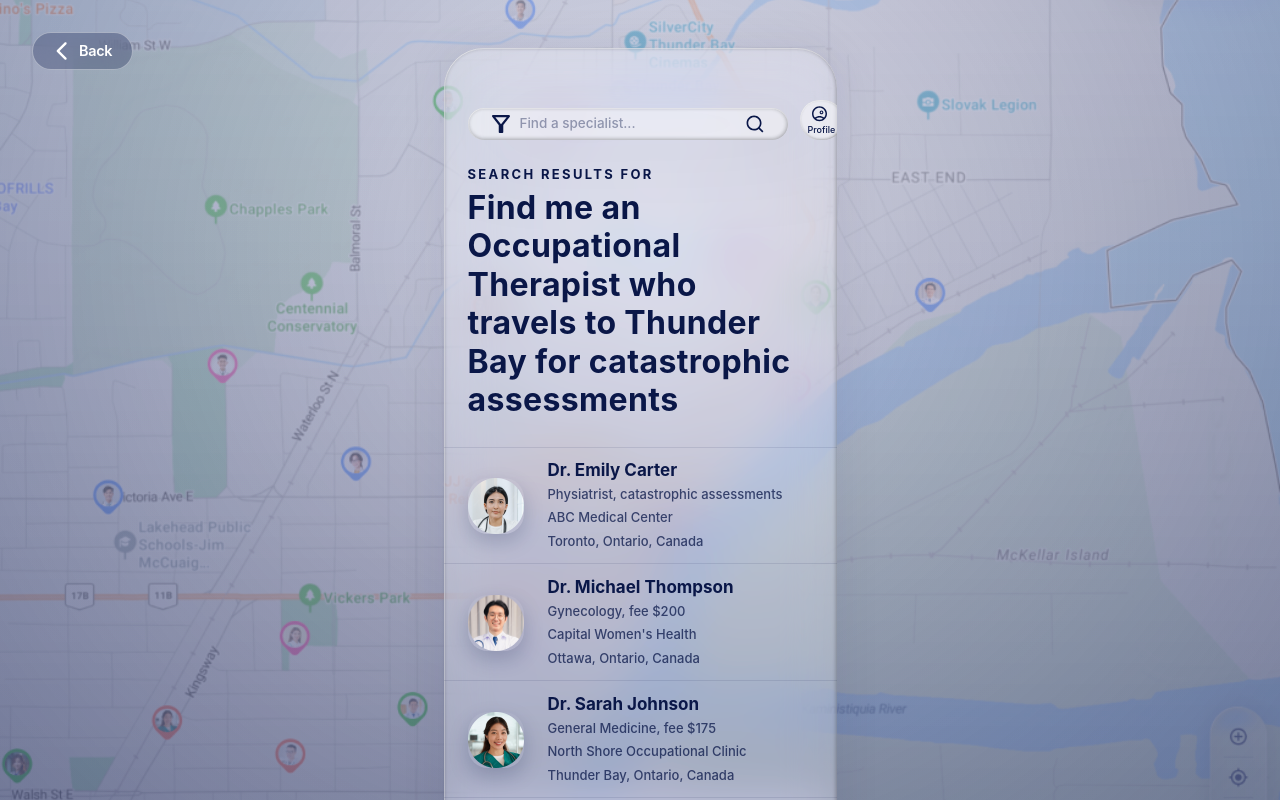
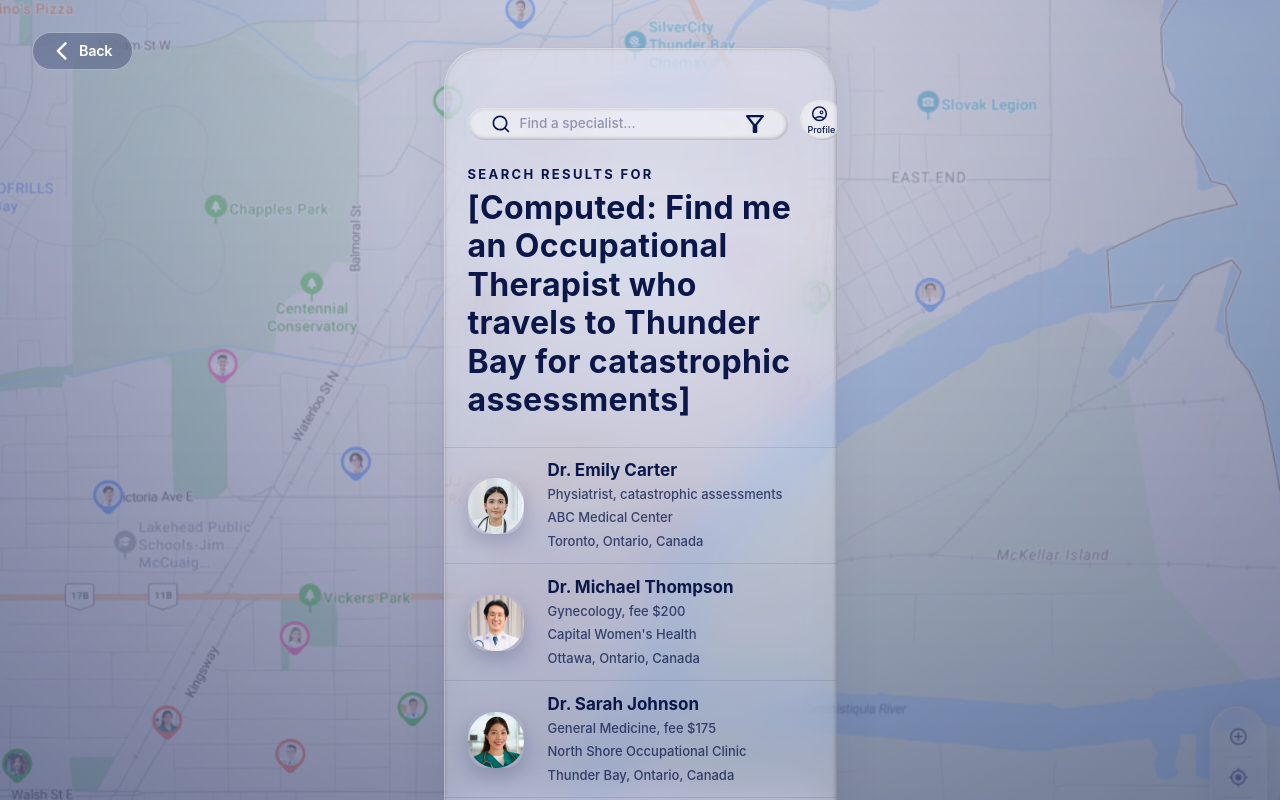
Before and after one commit to BrnzAi/DocRoster-frontend, an Angular app: page /search in a window 1280 px wide. Shown: the top 800 px of the page. Built offline with nearby package versions, Linux system fonts and the light colour scheme.

Commit message:
codex fix layout of filter page

```diff
--- a/src/app/components/filter-overlay/filter-overlay.component.scss
+++ b/src/app/components/filter-overlay/filter-overlay.component.scss
@@ -8,6 +8,8 @@
   z-index: 10;
   display: grid;
   place-items: center;
+  padding: 2.5rem 1.5rem;
+  overflow-y: auto;
   pointer-events: none;
   opacity: 0;
   transition: opacity 0.2s ease;
@@ -43,6 +45,8 @@
   box-shadow: 0 1.5rem 3rem rgba(10, 23, 72, 0.2);
   transform: translateY(1rem);
   transition: transform 0.2s ease;
+  max-height: min(90vh, 64rem);
+  overflow-y: auto;
 }
 
 .filters-overlay--open .filters {
--- a/src/app/components/search/search.component.html
+++ b/src/app/components/search/search.component.html
@@ -1,9 +1,19 @@
 <section class="search-screen" aria-labelledby="search-results-heading">
   <div class="search-screen__floating-bar">
-    <form class="search-screen__form" role="search" aria-label="Search for specialists" (submit)="$event.preventDefault()">
-      <span class="search-screen__icon" aria-hidden="true">
-        <img src="assets/anima/search/vector.svg" alt="" />
-      </span>
+    <form
+      class="search-screen__form"
+      role="search"
+      aria-label="Search for specialists"
+      (submit)="handleSubmit($event)"
+    >
+      <button
+        type="button"
+        class="search-screen__action search-screen__action--filters"
+        aria-label="Open filter options"
+        (click)="openFilters()"
+      >
+        <img src="assets/anima/search/vector-1.svg" alt="" />
+      </button>
 
       <label for="specialist-search" class="sr-only">Find a specialist</label>
       <input
@@ -17,12 +27,11 @@
       />
 
       <button
-        type="button"
-        class="search-screen__filter"
-        aria-label="Filter search results"
-        (click)="openFilters()"
+        type="submit"
+        class="search-screen__action search-screen__action--submit"
+        aria-label="Search specialists"
       >
-        <img src="assets/anima/search/vector-1.svg" alt="" />
+        <img src="assets/anima/search/vector.svg" alt="" />
       </button>
     </form>
 
@@ -38,7 +47,7 @@
   <div class="search-screen__content">
     <header class="search-screen__summary">
       <span class="search-screen__eyebrow" id="search-results-heading">SEARCH RESULTS FOR</span>
-      <p class="search-screen__query">{{ query.trim() ? query : defaultQuery }}</p>
+      <p class="search-screen__query">{{ displayedQuery }}</p>
     </header>
 
     <div class="search-screen__panel">
--- a/src/app/components/search/search.component.scss
+++ b/src/app/components/search/search.component.scss
@@ -53,26 +53,21 @@
   -webkit-backdrop-filter: blur(6px) brightness(100%) saturate(100%);
 }
 
-.search-screen__icon,
-.search-screen__filter {
+.search-screen__action {
   display: inline-flex;
   align-items: center;
   justify-content: center;
   width: 18px;
   height: 18px;
-}
-
-.search-screen__icon img,
-.search-screen__filter img {
-  width: 100%;
-  height: 100%;
-}
-
-.search-screen__filter {
   padding: 0;
   border: 0;
   background: none;
   cursor: pointer;
+}
+
+.search-screen__action img {
+  width: 100%;
+  height: 100%;
 }
 
 .search-screen__form input {
--- a/src/app/components/search/search.component.ts
+++ b/src/app/components/search/search.component.ts
@@ -1,6 +1,7 @@
 import { CommonModule } from '@angular/common';
-import { Component, EventEmitter, Output, computed, inject, signal } from '@angular/core';
+import { Component, EventEmitter, Input, Output, computed, inject, signal } from '@angular/core';
 import { FormsModule } from '@angular/forms';
+import { FilterSelection } from '../../models/filter-selection';
 import { SpecialistService, SpecialistSearchResult } from '../../services/specialist.service';
 
 @Component({
@@ -11,6 +12,20 @@
   styleUrls: ['./search.component.scss'],
 })
 export class SearchComponent {
+  @Input()
+  public set filters(selection: FilterSelection | undefined) {
+    if (this.areFiltersEqual(this.appliedFilters(), selection)) {
+      return;
+    }
+
+    this.appliedFilters.set(selection);
+    void this.runSearch(this.activeQuery(), selection);
+  }
+
+  public get filters(): FilterSelection | undefined {
+    return this.appliedFilters();
+  }
+
   @Output() public profileRequested = new EventEmitter<number>();
   @Output() public profilePageRequested = new EventEmitter<void>();
   @Output() public filterRequested = new EventEmitter<void>();
@@ -21,9 +36,11 @@
   protected readonly defaultQuery =
     'Find me an Occupational Therapist who travels to Thunder Bay for catastrophic assessments';
 
+  private readonly activeQuery = signal('');
   private readonly results = signal<SpecialistSearchResult[]>([]);
   private readonly loading = signal(false);
   private readonly hasLoaded = signal(false);
+  private readonly appliedFilters = signal<FilterSelection | undefined>(undefined);
   private searchToken = 0;
 
   protected readonly filteredResults = computed(() => this.results());
@@ -34,8 +51,13 @@
     () => this.hasLoaded() && !this.loading() && this.filteredResults().length === 0,
   );
 
+  protected readonly displayedQuery = computed(() => {
+    const query = this.activeQuery().trim();
+    return query ? this.activeQuery() : this.defaultQuery;
+  });
+
   constructor() {
-    this.performSearch('');
+    void this.runSearch('', this.appliedFilters());
   }
 
   protected openProfilePage(): void {
@@ -52,19 +74,26 @@
 
   protected handleQueryChange(value: string): void {
     this.query = value;
-    this.performSearch(value);
+  }
+
+  protected handleSubmit(event: Event): void {
+    event.preventDefault();
+
+    const submittedQuery = this.query.trim();
+    this.activeQuery.set(submittedQuery);
+    void this.runSearch(submittedQuery, this.appliedFilters());
   }
 
   protected trackByResultId(_: number, result: SpecialistSearchResult): number {
     return result.id;
   }
 
-  private async performSearch(term: string): Promise<void> {
+  private async runSearch(term: string, filters?: FilterSelection): Promise<void> {
     const currentToken = ++this.searchToken;
 
     this.loading.set(true);
 
-    const results = await this.specialistService.search(term);
+    const results = await this.specialistService.search(term, filters);
 
     if (currentToken !== this.searchToken) {
       return;
@@ -74,4 +103,36 @@
     this.loading.set(false);
     this.hasLoaded.set(true);
   }
+
+  private areFiltersEqual(
+    previous: FilterSelection | undefined,
+    next: FilterSelection | undefined,
+  ): boolean {
+    if (!previous && !next) {
+      return true;
+    }
+
+    if (!previous || !next) {
+      return false;
+    }
+
+    return (
+      this.haveMatchingValues(previous.locations, next.locations) &&
+      this.haveMatchingValues(previous.fields, next.fields) &&
+      this.haveMatchingValues(previous.specialties, next.specialties) &&
+      this.haveMatchingValues(previous.assessments, next.assessments) &&
+      this.haveMatchingValues(previous.otherOptions, next.otherOptions)
+    );
+  }
+
+  private haveMatchingValues(first: readonly string[], second: readonly string[]): boolean {
+    if (first.length !== second.length) {
+      return false;
+    }
+
+    const sortedFirst = [...first].sort();
+    const sortedSecond = [...second].sort();
+
+    return sortedFirst.every((value, index) => value === sortedSecond[index]);
+  }
 }
--- /dev/null
+++ b/src/app/models/filter-selection.ts
@@ -0,0 +1,7 @@
+export interface FilterSelection {
+  readonly locations: string[];
+  readonly fields: string[];
+  readonly specialties: string[];
+  readonly assessments: string[];
+  readonly otherOptions: string[];
+}
--- a/src/app/routes/search-route.component.ts
+++ b/src/app/routes/search-route.component.ts
@@ -1,13 +1,15 @@
 import { Component, inject } from '@angular/core';
 import { Router } from '@angular/router';
-import { FilterOverlayComponent, FilterSelection } from '../components/filter-overlay/filter-overlay.component';
+import { FilterOverlayComponent } from '../components/filter-overlay/filter-overlay.component';
 import { SearchComponent } from '../components/search/search.component';
+import { FilterSelection } from '../models/filter-selection';
 
 @Component({
   standalone: true,
   imports: [SearchComponent, FilterOverlayComponent],
   template: `
     <app-search
+      [filters]="appliedFilters"
       (profileRequested)="openProfile($event)"
       (profilePageRequested)="openProfilePage()"
       (filterRequested)="openFilters()"
--- a/src/app/services/specialist.service.ts
+++ b/src/app/services/specialist.service.ts
@@ -1,5 +1,6 @@
 import { Injectable } from '@angular/core';
 import { SPECIALISTS, Specialist, SpecialistSearchResultBorder } from '../data/specialists';
+import { FilterSelection } from '../models/filter-selection';
 
 export interface SpecialistSearchResult {
   id: number;
@@ -14,7 +15,7 @@
 export class SpecialistService {
   private readonly specialists = SPECIALISTS;
 
-  public async search(term: string): Promise<SpecialistSearchResult[]> {
+  public async search(term: string, selection?: FilterSelection): Promise<SpecialistSearchResult[]> {
     const normalizedTerm = term.trim().toLowerCase();
 
     const results = !normalizedTerm
@@ -22,6 +23,8 @@
       : this.specialists.filter((specialist) =>
           this.buildSearchIndex(specialist).some((value) => value.includes(normalizedTerm)),
         );
+
+    void selection;
 
     await this.simulateNetworkLatency(260, 180);
 
```
Also changed, not shown: src/app/components/filter-overlay/filter-overlay.component.ts (+1 -8 lines).
